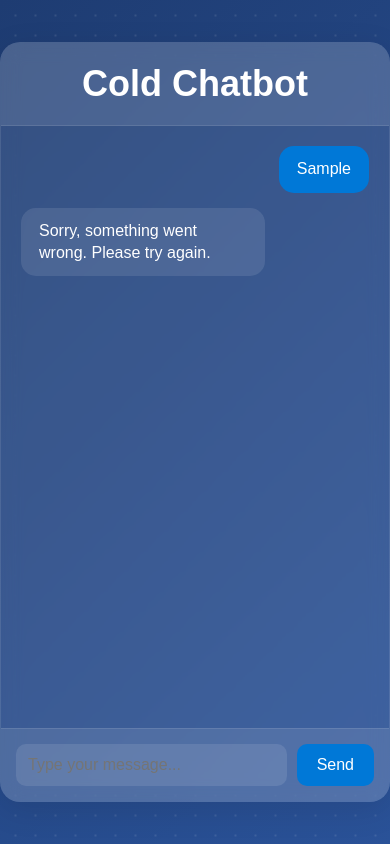
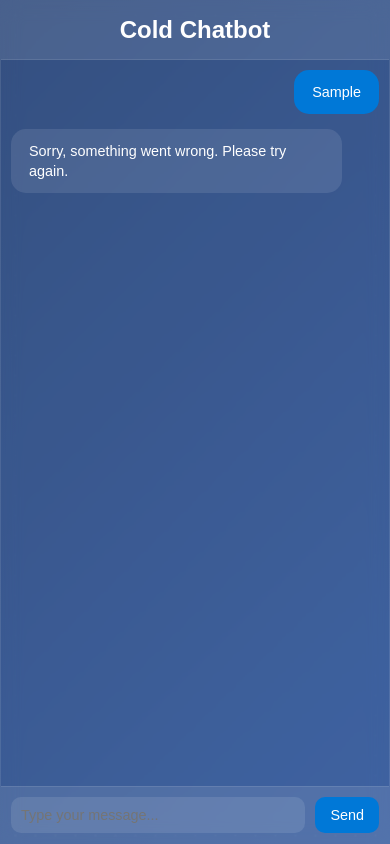
Before and after one commit to Haris-Ktk/Cold-Chatbot, a plain HTML site: page index.html in a window 390 px wide. Both pictures are taken after typing "Sample" into the empty fields and a click on the button "Send". Drawn offline with Linux system fonts and the light colour scheme; no server answers.

Commit message:
Update style.css

```diff
--- a/style.css
+++ b/style.css
@@ -160,3 +160,213 @@
   .chat-input button:hover {
     background: #005bb5;
   }
+
+
+/* style.css */
+* {
+  margin: 0;
+  padding: 0;
+  box-sizing: border-box;
+}
+
+body {
+  font-family: 'Arial', sans-serif;
+  background: linear-gradient(135deg, #1e3c72, #2a5298);
+  color: #fff;
+  display: flex;
+  justify-content: center;
+  align-items: center;
+  height: 100vh;
+  overflow: hidden;
+}
+
+.background {
+  position: absolute;
+  top: 0;
+  left: 0;
+  width: 100%;
+  height: 100%;
+  background: radial-gradient(circle, rgba(255, 255, 255, 0.1) 10%, transparent 10.01%);
+  background-size: 20px 20px;
+  animation: moveBackground 20s linear infinite;
+  z-index: -1;
+}
+
+@keyframes moveBackground {
+  from {
+    background-position: 0 0;
+  }
+  to {
+    background-position: 500px 500px;
+  }
+}
+
+.chat-container {
+  width: 100%;
+  max-width: 800px;
+  height: 90vh;
+  background: rgba(255, 255, 255, 0.1);
+  backdrop-filter: blur(10px);
+  border-radius: 20px;
+  box-shadow: 0 8px 32px rgba(0, 0, 0, 0.1);
+  border: 1px solid rgba(255, 255, 255, 0.1);
+  overflow: hidden;
+  display: flex;
+  flex-direction: column;
+}
+
+.chat-header {
+  background: rgba(255, 255, 255, 0.1);
+  padding: 20px;
+  text-align: center;
+  font-size: 1.5em;
+  font-weight: bold;
+  color: #fff;
+  border-bottom: 1px solid rgba(255, 255, 255, 0.1);
+}
+
+.chat-box {
+  flex: 1;
+  padding: 20px;
+  overflow-y: auto;
+  display: flex;
+  flex-direction: column;
+  gap: 15px;
+}
+
+.message {
+  display: flex;
+  animation: fadeIn 0.5s ease-in-out;
+}
+
+@keyframes fadeIn {
+  from {
+    opacity: 0;
+    transform: translateY(10px);
+  }
+  to {
+    opacity: 1;
+    transform: translateY(0);
+  }
+}
+
+.message.user {
+  justify-content: flex-end;
+}
+
+.message.bot {
+  justify-content: flex-start;
+}
+
+.message p {
+  max-width: 70%;
+  padding: 12px 18px;
+  border-radius: 15px;
+  font-size: 1em;
+  line-height: 1.4;
+  animation: popIn 0.3s ease-in-out;
+}
+
+@keyframes popIn {
+  from {
+    transform: scale(0.9);
+  }
+  to {
+    transform: scale(1);
+  }
+}
+
+.message.user p {
+  background: #0078d7;
+  color: #fff;
+}
+
+.message.bot p {
+  background: rgba(255, 255, 255, 0.1);
+  color: #fff;
+}
+
+.chat-input {
+  display: flex;
+  padding: 15px;
+  background: rgba(255, 255, 255, 0.1);
+  border-top: 1px solid rgba(255, 255, 255, 0.1);
+}
+
+.chat-input input {
+  flex: 1;
+  padding: 12px;
+  border: none;
+  border-radius: 10px;
+  font-size: 1em;
+  background: rgba(255, 255, 255, 0.1);
+  color: #fff;
+  outline: none;
+  transition: background 0.3s ease;
+}
+
+.chat-input input:focus {
+  background: rgba(255, 255, 255, 0.2);
+}
+
+.chat-input button {
+  margin-left: 10px;
+  padding: 12px 20px;
+  background: #0078d7;
+  color: #fff;
+  border: none;
+  border-radius: 10px;
+  cursor: pointer;
+  font-size: 1em;
+  transition: background 0.3s ease;
+}
+
+.chat-input button:hover {
+  background: #005bb5;
+}
+
+/* Mobile Responsiveness */
+@media (max-width: 768px) {
+  .chat-container {
+    height: 100vh; /* Full height on mobile */
+    border-radius: 0; /* Remove border radius for full-screen look */
+  }
+
+  .chat-header {
+    font-size: 1.2em; /* Smaller font size for header */
+    padding: 15px;
+  }
+
+  .chat-box {
+    padding: 10px; /* Reduce padding for more space */
+  }
+
+  .message p {
+    max-width: 80%; /* Allow messages to take more width */
+    font-size: 0.9em; /* Smaller font size for messages */
+  }
+
+  .chat-input {
+    padding: 10px; /* Reduce padding for input area */
+  }
+
+  .chat-input input {
+    padding: 10px; /* Smaller padding for input */
+    font-size: 0.9em; /* Smaller font size for input */
+  }
+
+  .chat-input button {
+    padding: 10px 15px; /* Smaller padding for button */
+    font-size: 0.9em; /* Smaller font size for button */
+  }
+}
+
+@media (max-width: 480px) {
+  .chat-header {
+    font-size: 1em; /* Even smaller font size for very small screens */
+  }
+
+  .message p {
+    max-width: 90%; /* Allow messages to take even more width */
+  }
+}
```
